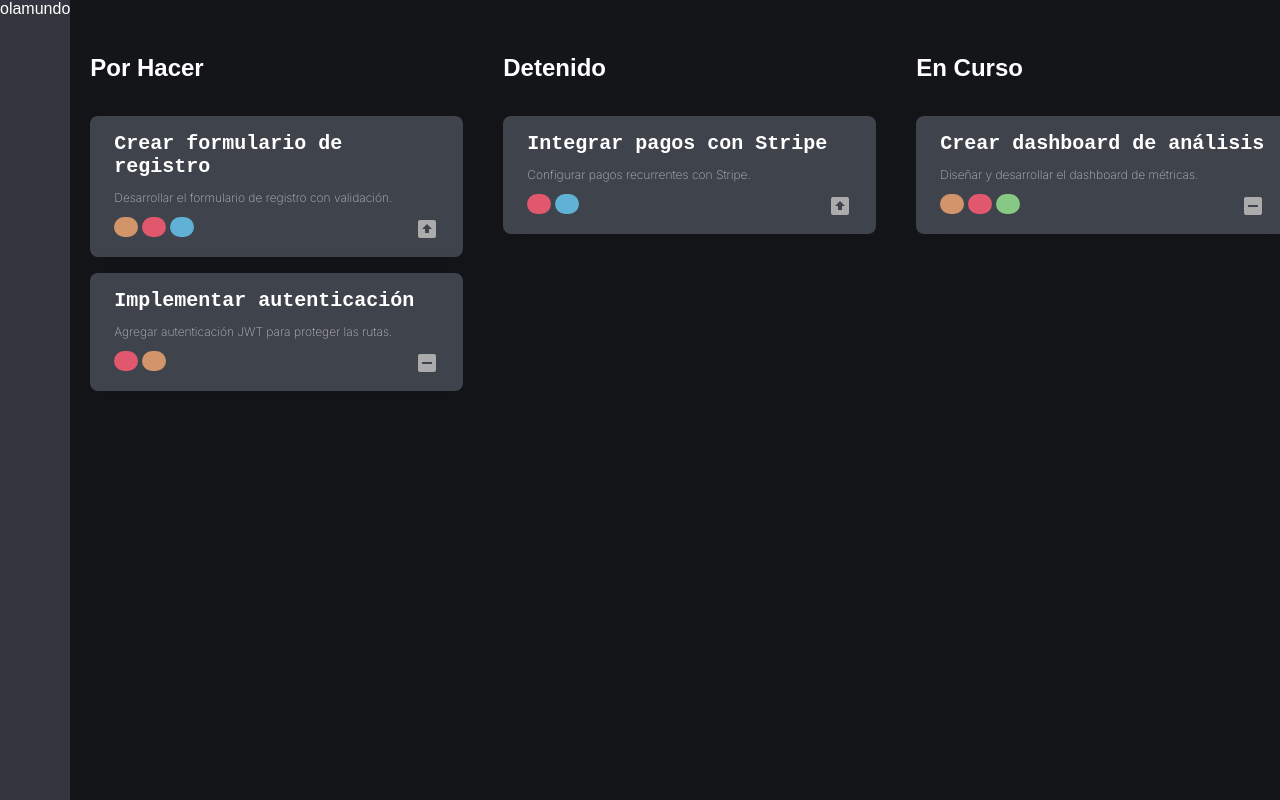
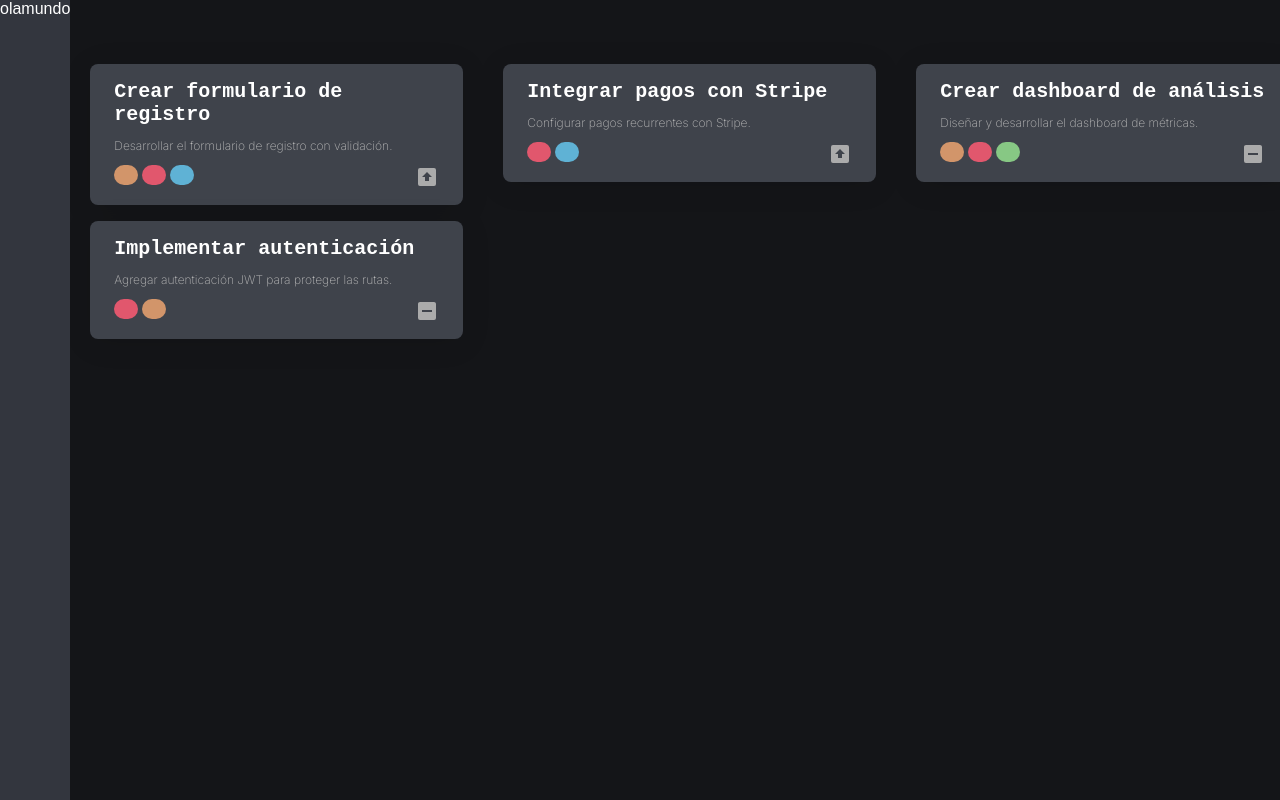
Before and after one commit to RickBm400/react-scrum-project, a React (Vite) app: page / in a window 1280 px wide. Built offline with nearby package versions, Linux system fonts and the light colour scheme.

Commit message:
feat: update scrum project metadata

```diff
--- a/package.json
+++ b/package.json
@@ -1,7 +1,7 @@
 {
-  "name": "redux_test",
+  "name": "react-scrum-project",
   "private": true,
-  "version": "0.0.0",
+  "version": "1.0.0",
   "type": "module",
   "scripts": {
     "dev": "vite",
--- a/src/App.tsx
+++ b/src/App.tsx
@@ -20,8 +20,8 @@ function App() {
 
   return (
     <div id='dashboard__table'>
-      {taskGroup.value.map(({ HEADER, insides }) => (
-        <Columns HEADER={HEADER} insides={insides} />
+      {taskGroup.value.map(({ header, insides }, index) => (
+        <Columns key={index} header={header} insides={insides} />
       ))}
     </div>
   );
```
